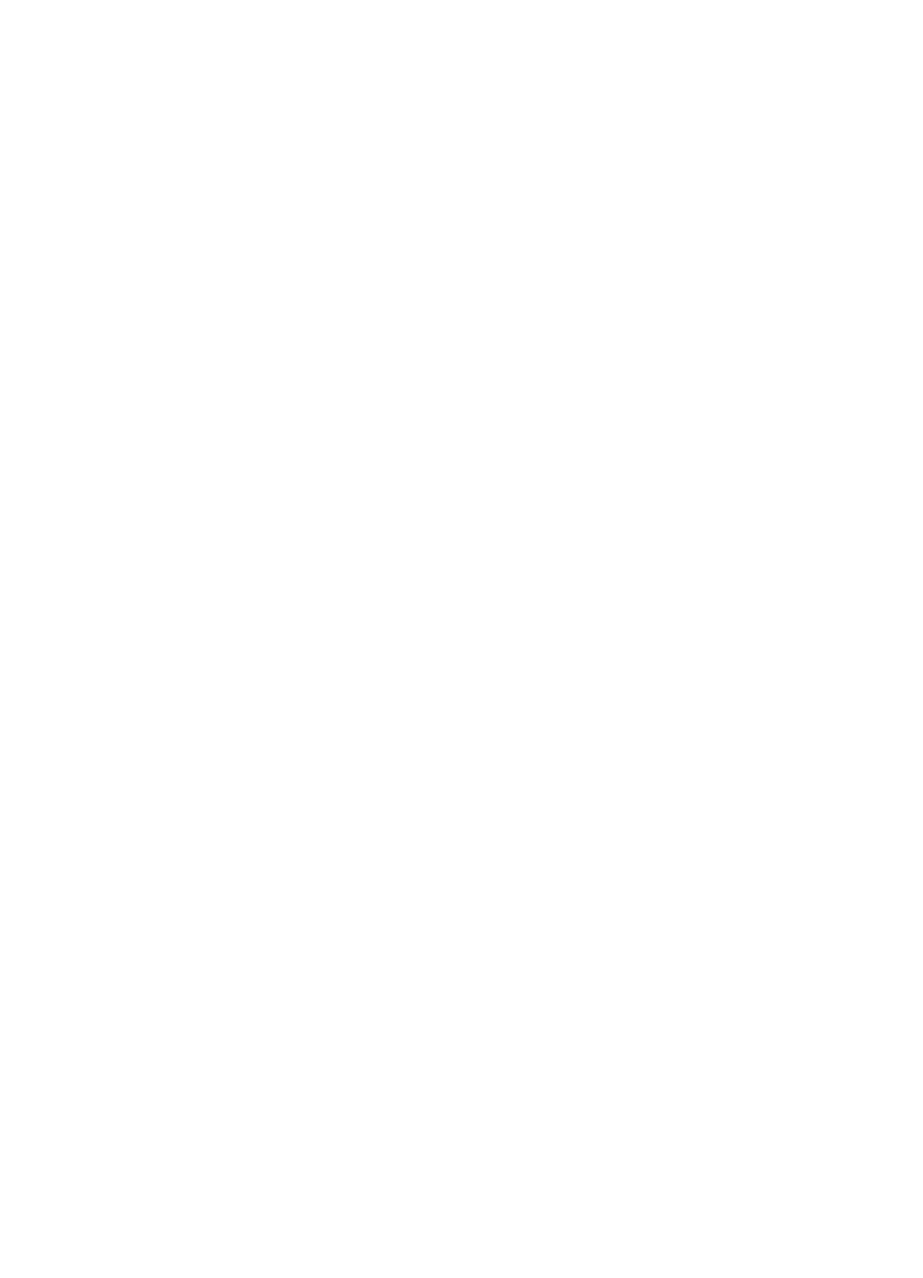
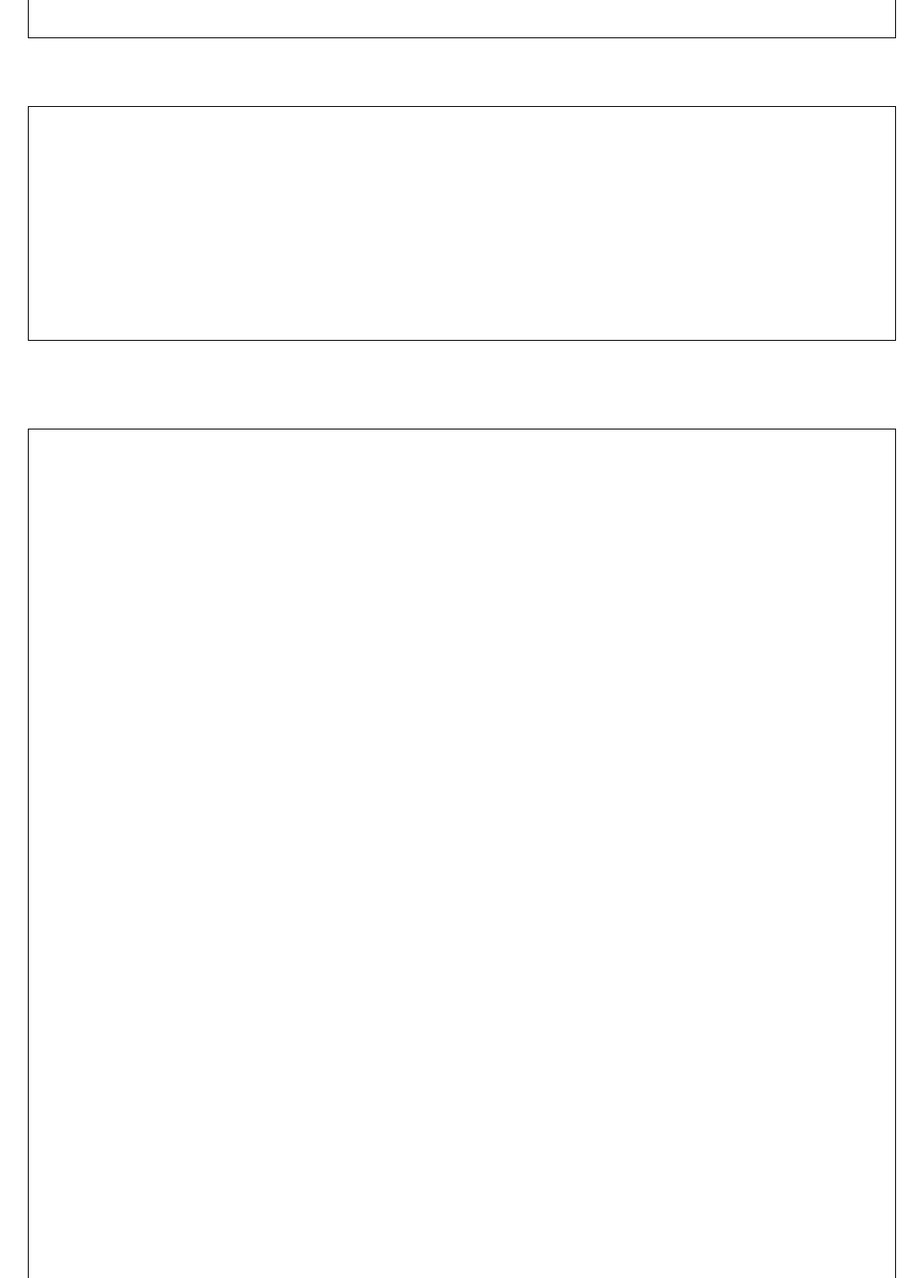
Before and after one commit to Kusitms-29th-Kobaco-A/Frontend, a React (Vite) app: page /archive in a window 1280 px wide. Before the commit this address had no page. Shown: the part 480-1950 px from the top of the page at 87% size, without its empty margins (109-1170 px from the left). Before the commit the page ends 800 px from the top, so only its background shows below. Built offline with nearby package versions, Linux system fonts and the light colour scheme.

Commit message:
[feat] 아카이브 메인 기본 화면 틀 및  Footer 구현

```diff
--- a/src/App.tsx
+++ b/src/App.tsx
@@ -1,11 +1,13 @@
 import { BrowserRouter as Router, Routes, Route } from "react-router-dom";
 import Landing from "./pages/landing/Landing";
+import ArchiveMain from "./pages/archive-main/ArchiveMain";
 
 function App() {
   return (
     <Router>
       <Routes>
         <Route path="/" element={<Landing />}></Route>
+        <Route path="/archive" element={<ArchiveMain />}></Route>
       </Routes>
     </Router>
   );
--- /dev/null
+++ b/src/components/Footer.tsx
@@ -0,0 +1,24 @@
+import styled from "styled-components";
+import footer from "../assets/footer/FooterImg.svg";
+
+const Footer = () => {
+  return (
+    <FooterComponent>
+      <FooterImgComponent src={footer} alt="Footer" />
+    </FooterComponent>
+  );
+};
+
+export default Footer;
+
+const FooterComponent = styled.section`
+  width: 100vw;
+  height: 222px;
+  background-color: #f8f8f8;
+`;
+
+const FooterImgComponent = styled.img`
+  width: 100%;
+  height: 100%;
+  object-fit: contain;
+`;
--- /dev/null
+++ b/src/pages/archive-main/ArchiveMain.tsx
@@ -0,0 +1,52 @@
+/* eslint-disable @typescript-eslint/no-unused-vars */
+import styled from "styled-components";
+import Header from "../../components/Header";
+import Footer from "../../components/Footer";
+
+const ArchiveMain = () => {
+  return (
+    <ArchiveComponent>
+      <Header />
+      <RecentPopularVideoComponent>
+        <CenteredInnerComponent></CenteredInnerComponent>
+      </RecentPopularVideoComponent>
+      <SavedVideoComponent>
+        <CenteredInnerComponent></CenteredInnerComponent>
+      </SavedVideoComponent>
+      <TotalVideoComponent>
+        <CenteredInnerComponent></CenteredInnerComponent>
+      </TotalVideoComponent>
+      <Footer />
+    </ArchiveComponent>
+  );
+};
+
+export default ArchiveMain;
+
+const ArchiveComponent = styled.div`
+  width: 100vw;
+`;
+
+const RecentPopularVideoComponent = styled.div`
+  display: flex;
+  justify-content: center;
+  width: 100vw;
+  height: 268px;
+  margin-top: 254px;
+  background-color: #fff;
+`;
+
+const SavedVideoComponent = styled(RecentPopularVideoComponent)`
+  margin-top: 80px;
+`;
+
+const TotalVideoComponent = styled(RecentPopularVideoComponent)`
+  margin-top: 103px;
+  height: 1749px;
+`;
+
+const CenteredInnerComponent = styled.div`
+  width: 77.813vw;
+  height: 100%;
+  border: 1px solid black;
+`;
```
Also changed, not shown: src/assets/footer/FooterImg.svg (added).
